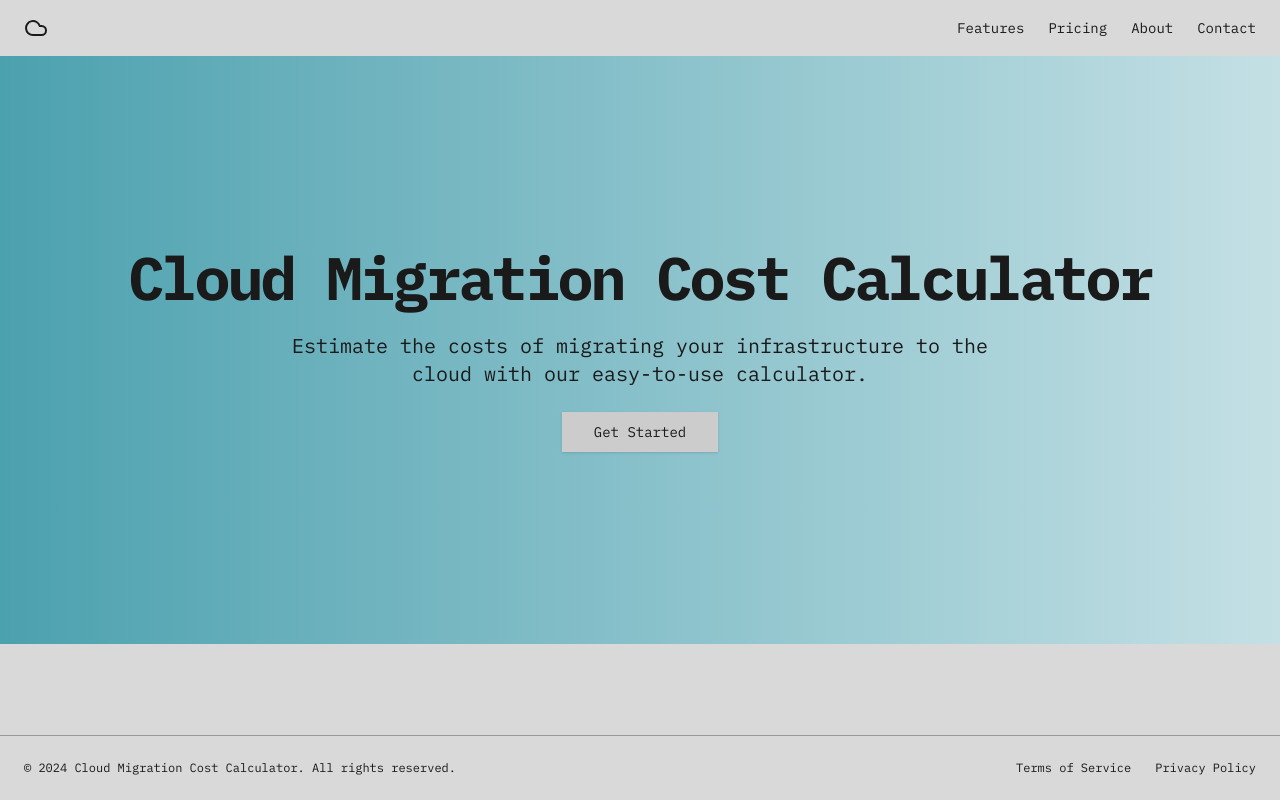
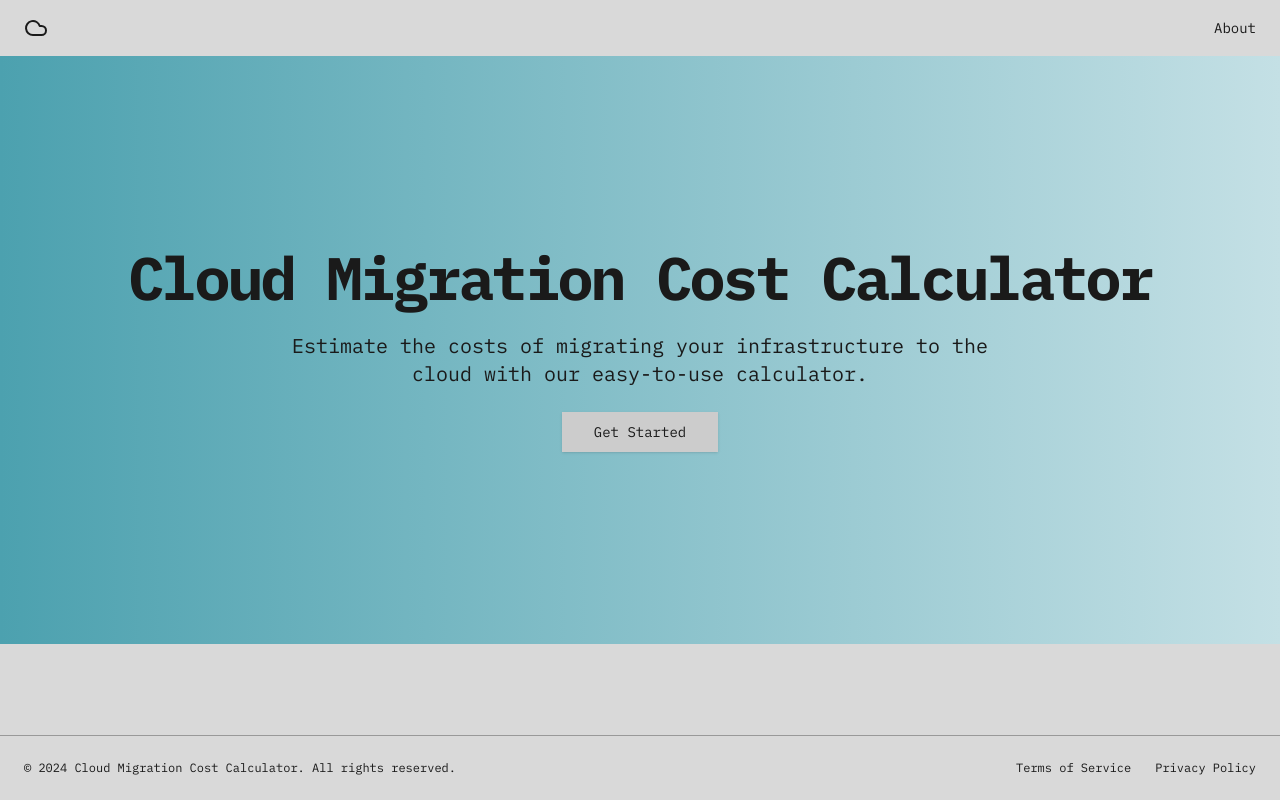
Before and after one commit to HUSAM-07/Brio_Cloud_App, a Next.js app: page / in a window 1280 px wide. Built offline with nearby package versions, Linux system fonts and the light colour scheme.

Commit message:
updated nav

```diff
--- a/src/app/page.js
+++ b/src/app/page.js
@@ -13,17 +13,8 @@
           <span className="sr-only">Cloud Migration Cost Calculator</span>
         </Link>
         <nav className="ml-auto flex gap-4 sm:gap-6">
-          <Link href="#features" className="text-sm font-medium hover:underline underline-offset-4">
-            Features
-          </Link>
-          <Link href="#pricing" className="text-sm font-medium hover:underline underline-offset-4">
-            Pricing
-          </Link>
-          <Link href="#about" className="text-sm font-medium hover:underline underline-offset-4">
+          <Link href="/report/page" className="text-sm font-medium hover:underline underline-offset-4">
             About
-          </Link>
-          <Link href="#contact" className="text-sm font-medium hover:underline underline-offset-4">
-            Contact
           </Link>
         </nav>
       </header>
```
